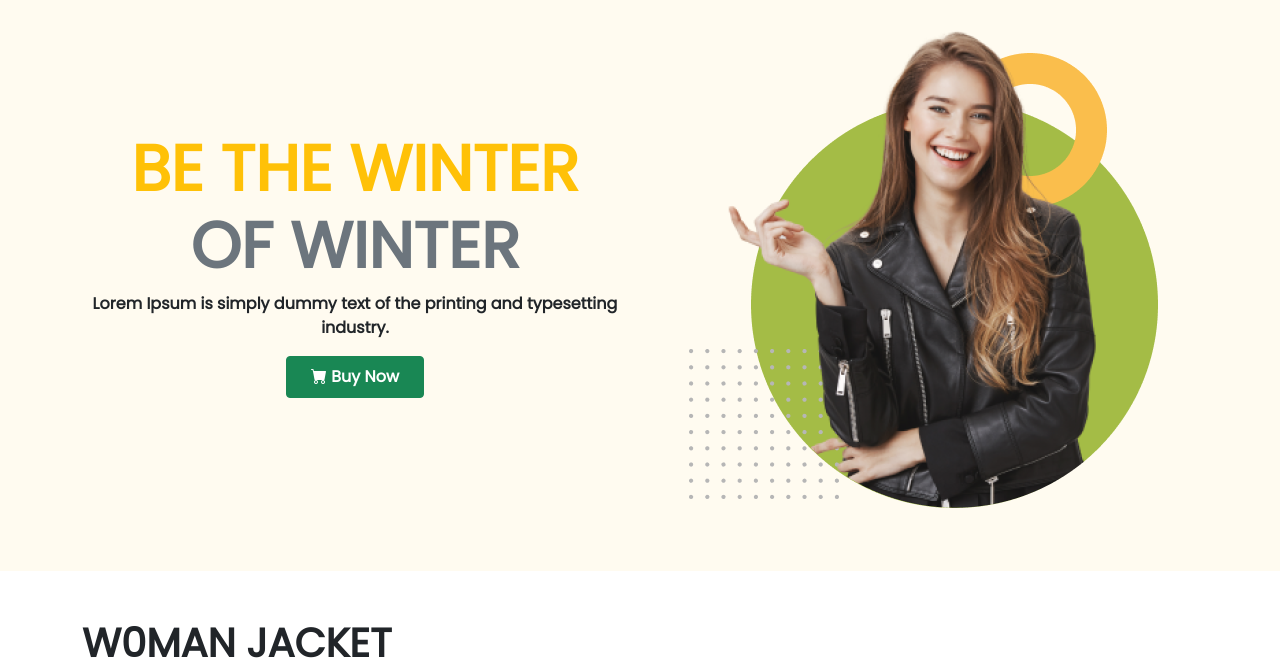
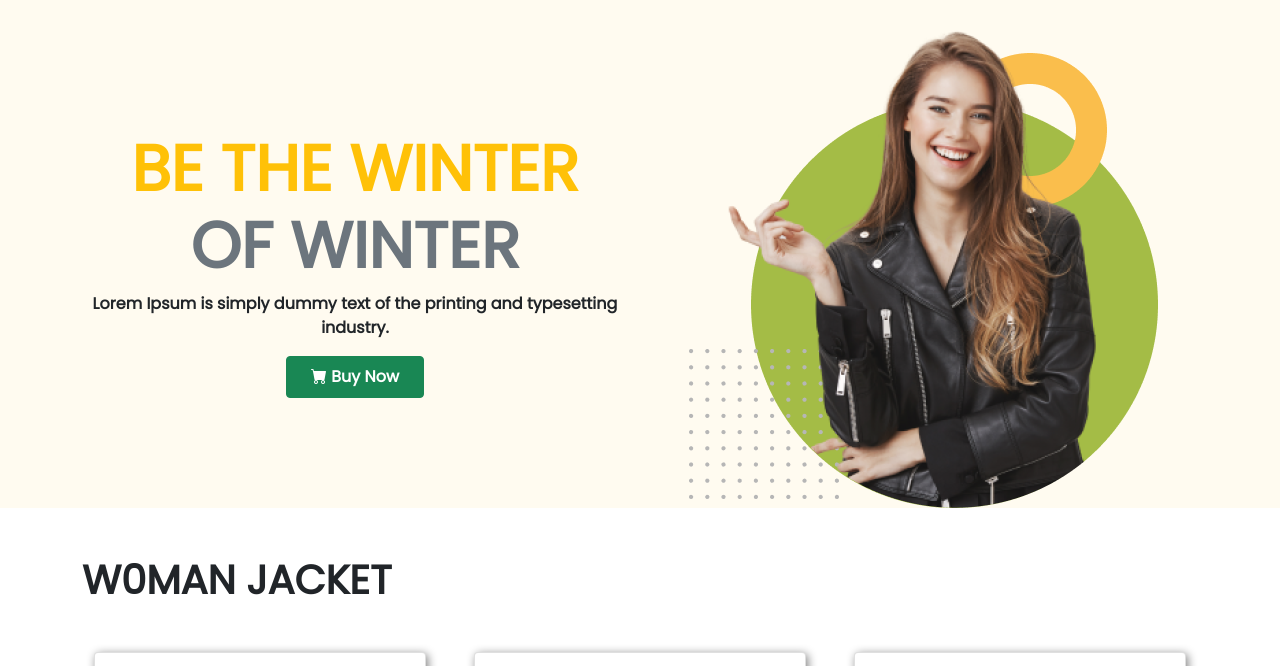
Before and after one commit to tahsan911/penguine-store, a website: page index.html in a window 1280 px wide. Shown: the part 83-749 px from the top of the page. Drawn offline with nearby package versions, Linux system fonts and the light colour scheme.

Commit message:
some change

```diff
--- a/index.html
+++ b/index.html
@@ -67,7 +67,7 @@
       </nav>
     </header>
     <main>
-      <section style="background-color: #fffbf0; height: 550px;">
+      <section style="background-color: #fffbf0; height: 100%;">
         <div class="container container-md container-lg">
           <div class="row d-flex align-items-center justify-content-center text-center">
             <div class="col-lg-6 col-md-6 col-sm-12 col-12">
@@ -86,7 +86,9 @@
               </button>
             </div>
             <div class="col-lg-6 col-md-6 col-sm-12 col-12">
-              <img src="images/model.png" alt="" />
+              <div class="d-flex justify-content-center align-items-center">
+                <img src="images/model.png" alt="" />
+              </div>
             </div>
           </div>
         </div>
```
